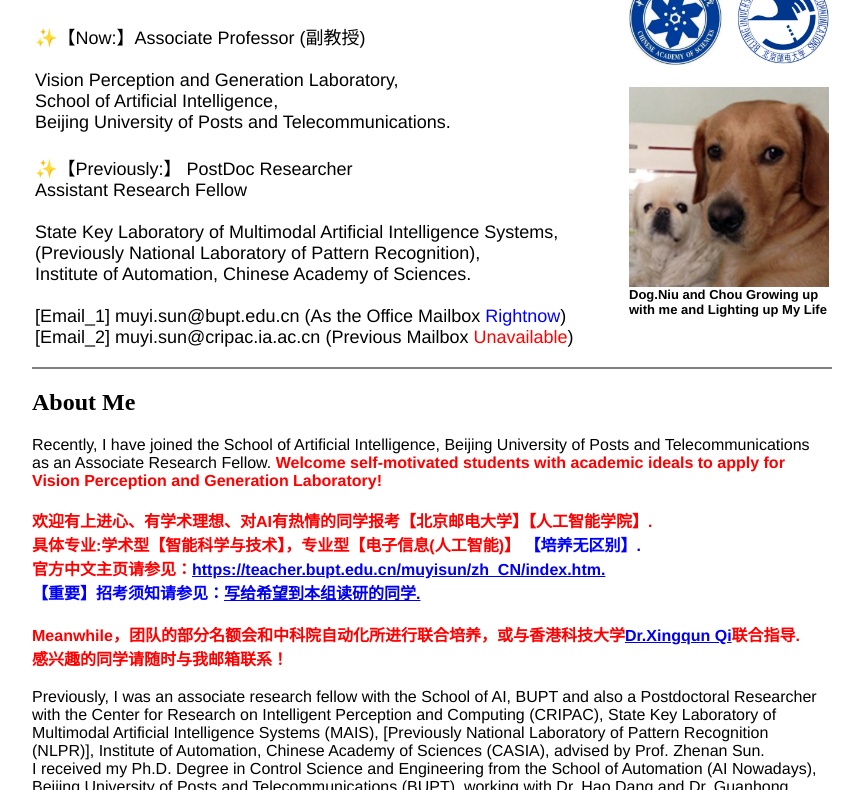
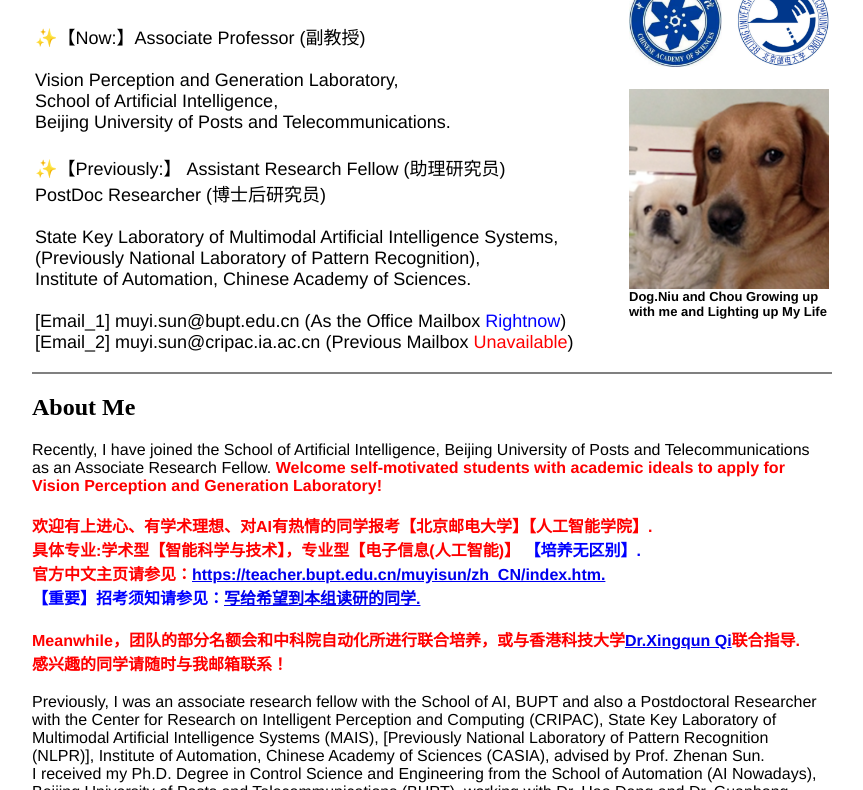
Before and after one commit to CLegendSun/ClegendSun.github.io, a plain HTML site: page index.html in a window 1280 px wide. Shown: the part 92-882 px from the top of the page, without its empty margins (210-1073 px from the left). Drawn offline with Linux system fonts and the light colour scheme.

Commit message:
Update index.html

```diff
--- a/index.html
+++ b/index.html
@@ -23,7 +23,7 @@
 			School of Artificial Intelligence, <br>
                         Beijing University of Posts and Telecommunications. <br>
 			<br>
-		       ✨【Previously:】 PostDoc Researcher <br> Assistant Research Fellow <br>
+		       ✨【Previously:】 Assistant Research Fellow  (助理研究员)<br> PostDoc Researcher (博士后研究员)<br>
 			<br>
 			State Key Laboratory of Multimodal Artificial Intelligence Systems, <br>
 			(Previously National Laboratory of Pattern Recognition), <br>
```
